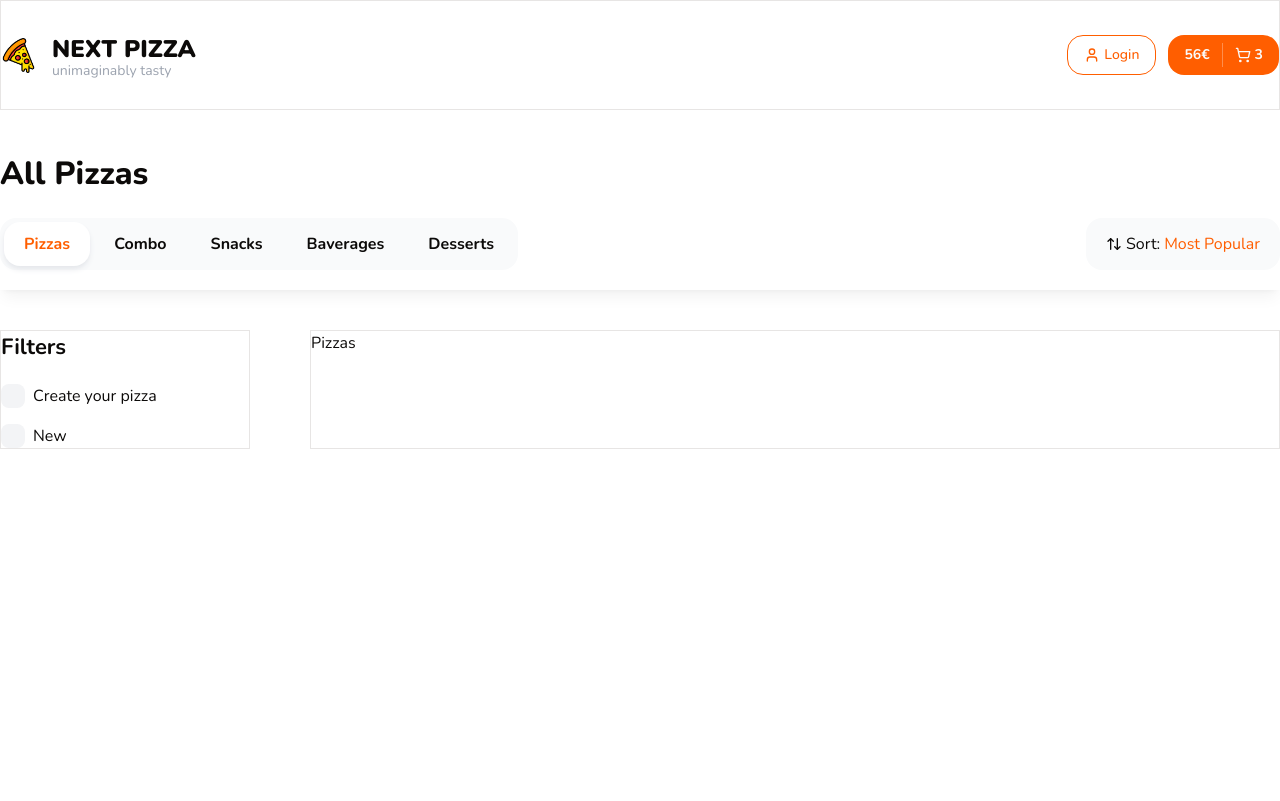
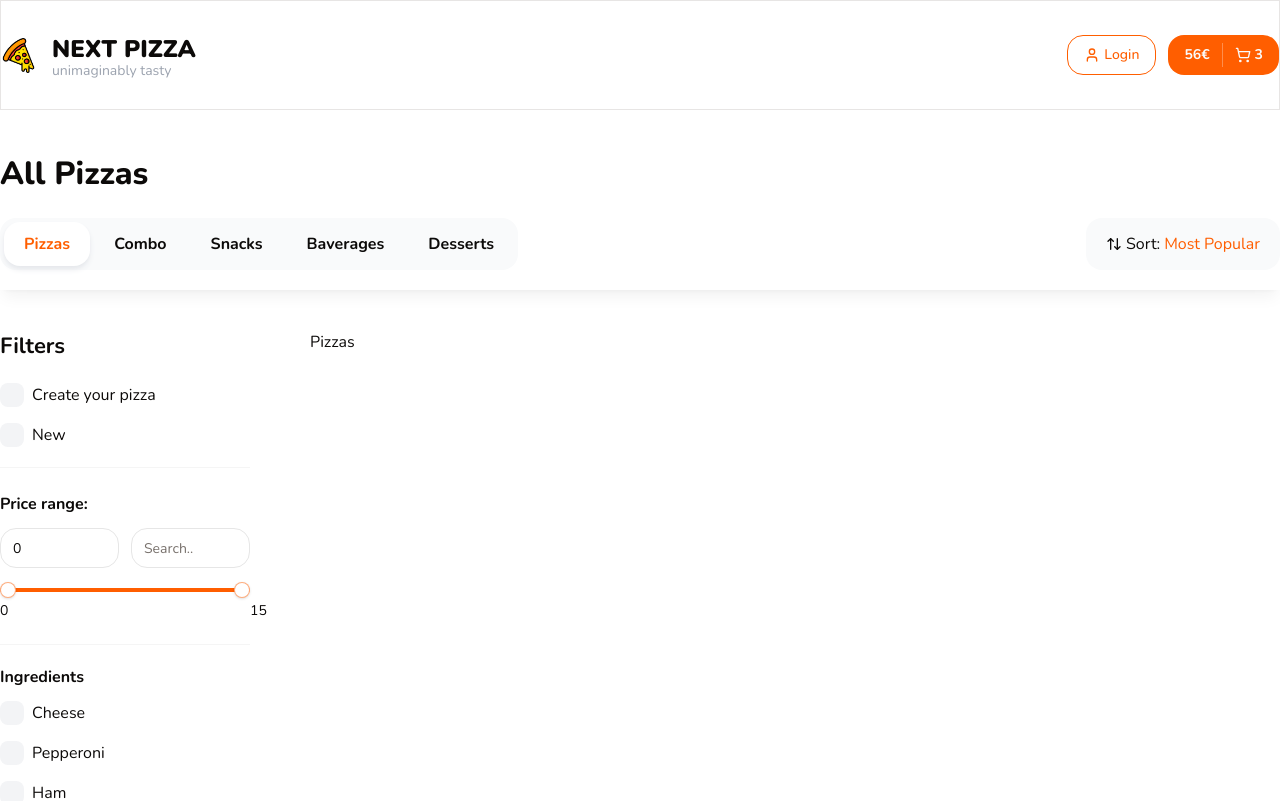
Before and after one commit to andbudha/next-pizza, a Next.js app: page / in a window 1280 px wide. Shown: the top 801 px of the page. Built offline with nearby package versions, Linux system fonts and the light colour scheme.

Commit message:
Filters comp updated/Input&CheckboxFilterGroup added

```diff
--- a/app/page.tsx
+++ b/app/page.tsx
@@ -10,11 +10,11 @@ export default function Home() {
       <Container className="pb-14 mt-10">
         <div className="flex gap-[60px]">
           {/* left side */}
-          <div className="border w-[250px]">
+          <div className=" w-[250px]">
             <Filters />
           </div>
           {/* right side */}
-          <div className="border flex-1">Pizzas</div>
+          <div className=" flex-1">Pizzas</div>
         </div>
       </Container>
     </>
--- a/components/shared/filters.tsx
+++ b/components/shared/filters.tsx
@@ -1,6 +1,10 @@
 import React from 'react';
 import { Title } from './title';
 import { FilterCheckbox } from './filter-checkbox';
+import { Input } from '../ui';
+import { RangeSlider } from './range-slider';
+import { Check } from 'lucide-react';
+import { CheckboxFilterGroup } from './checkbox-filter-group';
 
 type Props = {
   className?: string;
@@ -14,6 +18,50 @@ export const Filters = ({ className }: Props) => {
         <FilterCheckbox text="Create your pizza" value="1" />
         <FilterCheckbox text="New" value="2" />
       </div>
+      <div className="mt-5 border-y border-y-neutral-100 py-6 pb-7">
+        <p className="font-bold mb-3">Price range:</p>
+        <div className="flex gap-3 mb-5">
+          <Input
+            type="number"
+            placeholder="0"
+            min={0}
+            max={15}
+            defaultValue={0}
+          />
+          <Input type="number" min={8} max={15} placeholder="15" />
+        </div>
+        <RangeSlider min={0} max={15} step={1} />
+      </div>
+      <CheckboxFilterGroup
+        className="mt-5"
+        title={'Ingredients'}
+        defaultItems={[
+          { text: 'Cheese', value: '1' },
+          { text: 'Pepperoni', value: '2' },
+          { text: 'Ham', value: '3' },
+          { text: 'Mushrooms', value: '4' },
+          { text: 'Olives', value: '5' },
+          { text: 'Bacon', value: '6' },
+        ]}
+        items={[
+          { text: 'Cheese', value: '1' },
+          { text: 'Pepperoni', value: '2' },
+          { text: 'Ham', value: '3' },
+          { text: 'Mushrooms', value: '4' },
+          { text: 'Olives', value: '5' },
+          { text: 'Bacon', value: '6' },
+          { text: 'Onions', value: '7' },
+          { text: 'Bell peppers', value: '8' },
+          { text: 'Tomatoes', value: '9' },
+          { text: 'Spinach', value: '10' },
+          { text: 'Egg', value: '11' },
+          { text: 'Anchovies', value: '12' },
+          { text: 'Artichokes', value: '13' },
+          { text: 'Sausage', value: '14' },
+          { text: 'Jalapenos', value: '15' },
+        ]}
+        limit={6}
+      />
     </div>
   );
 };
```
